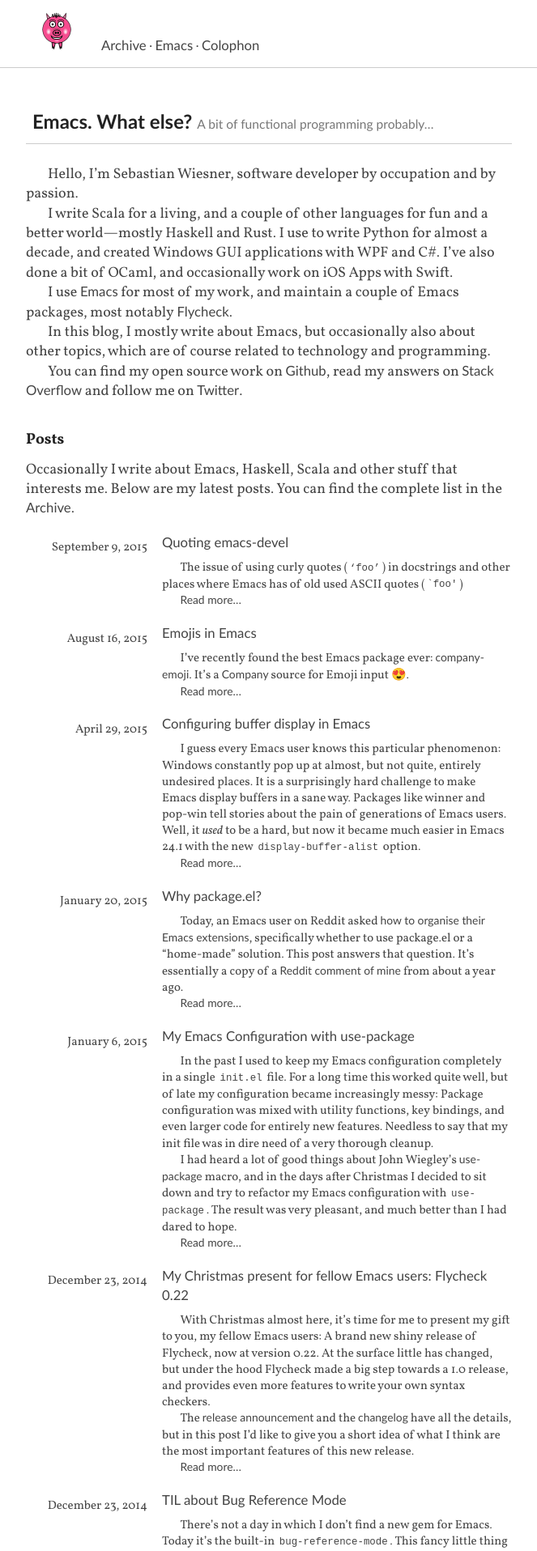
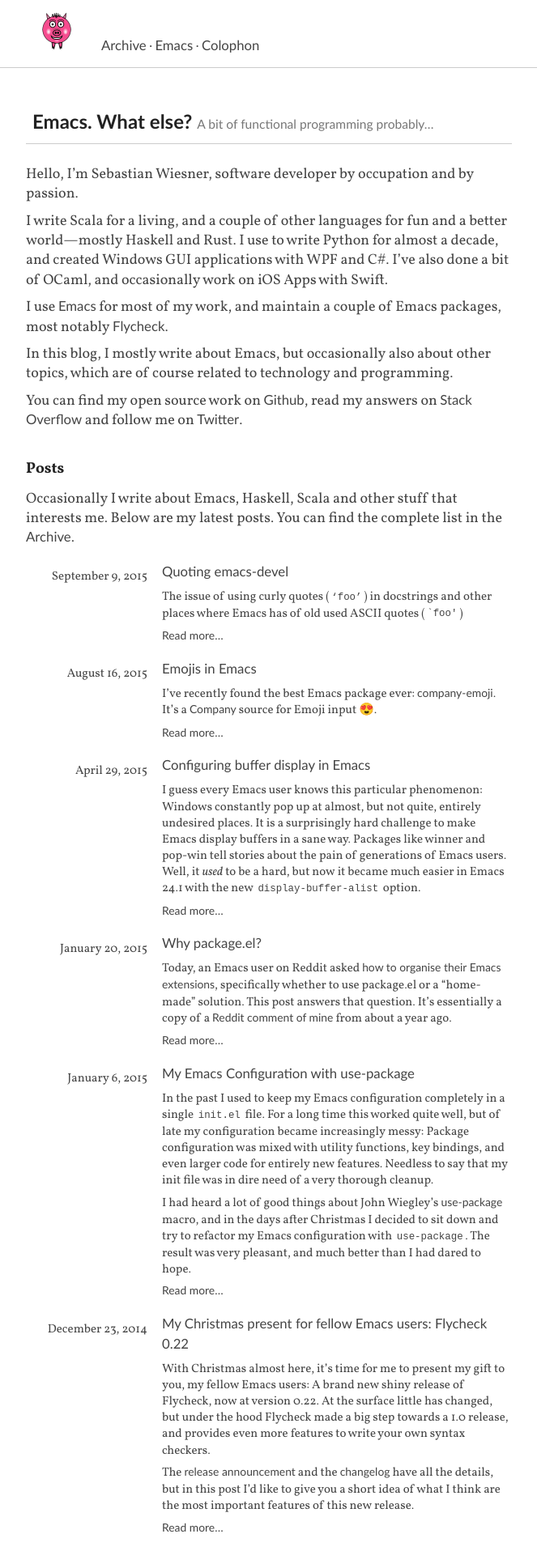
Before and after one commit to flooose/lunaryorn.github.io, a Jekyll site: the page built from index.md, in a window 1280 px wide. Shown: the top 1916 px of the page at 81% size, without its empty margins (308-971 px from the left). Built offline with Jekyll 4.4.1, drawn with Linux system fonts in a browser that asks for light colours; some web fonts are replaced; Markdown is read by kramdown in place of the engine named in the settings; comment, search, counter and statistics services are not loaded.

Commit message:
Switch to space-separation of paragraphs
Closes GH-4

```diff
--- a/_sass/main.scss
+++ b/_sass/main.scss
@@ -4,7 +4,7 @@
 @import 'fonts';
 @import 'solarized';
 
-@import 'paragraph-indent';
+@import 'paragraph-space';
 
 $main-font: 'Vollkorn', serif;
 $main-color: #444;
```
